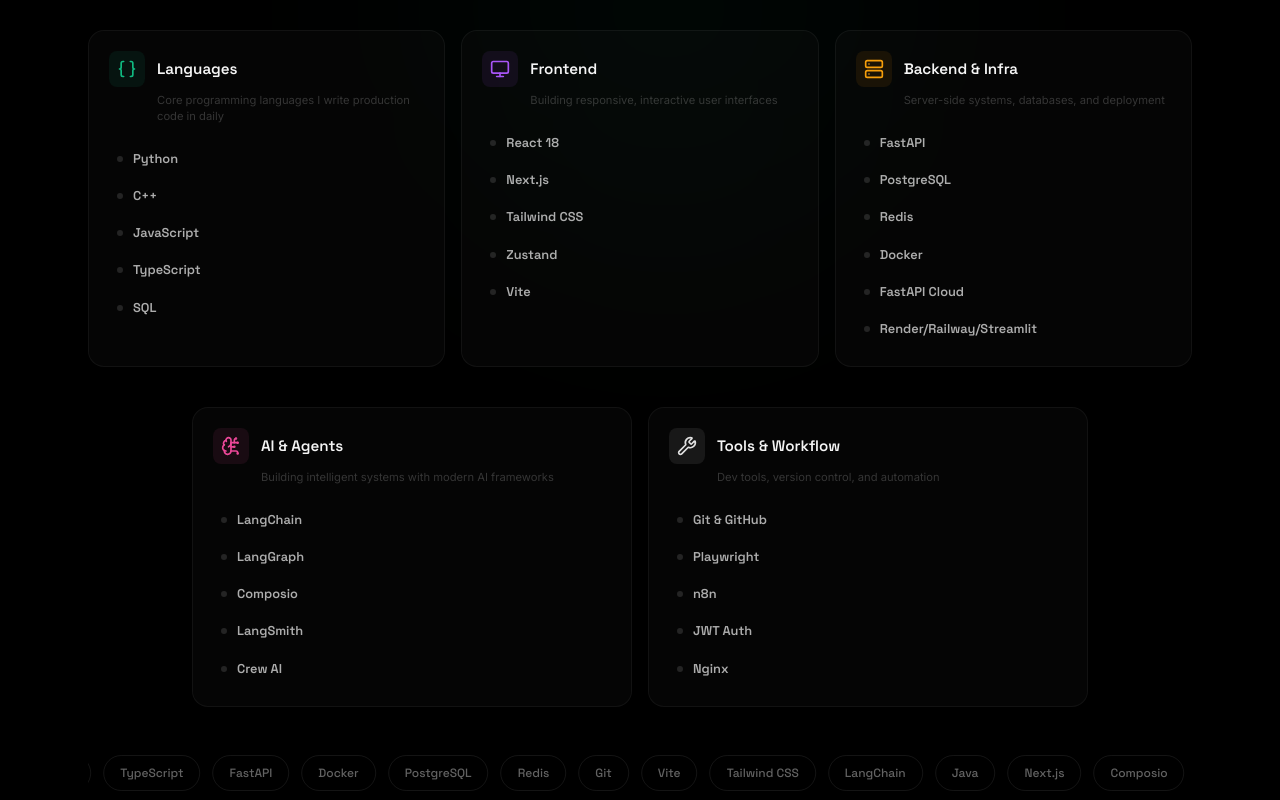
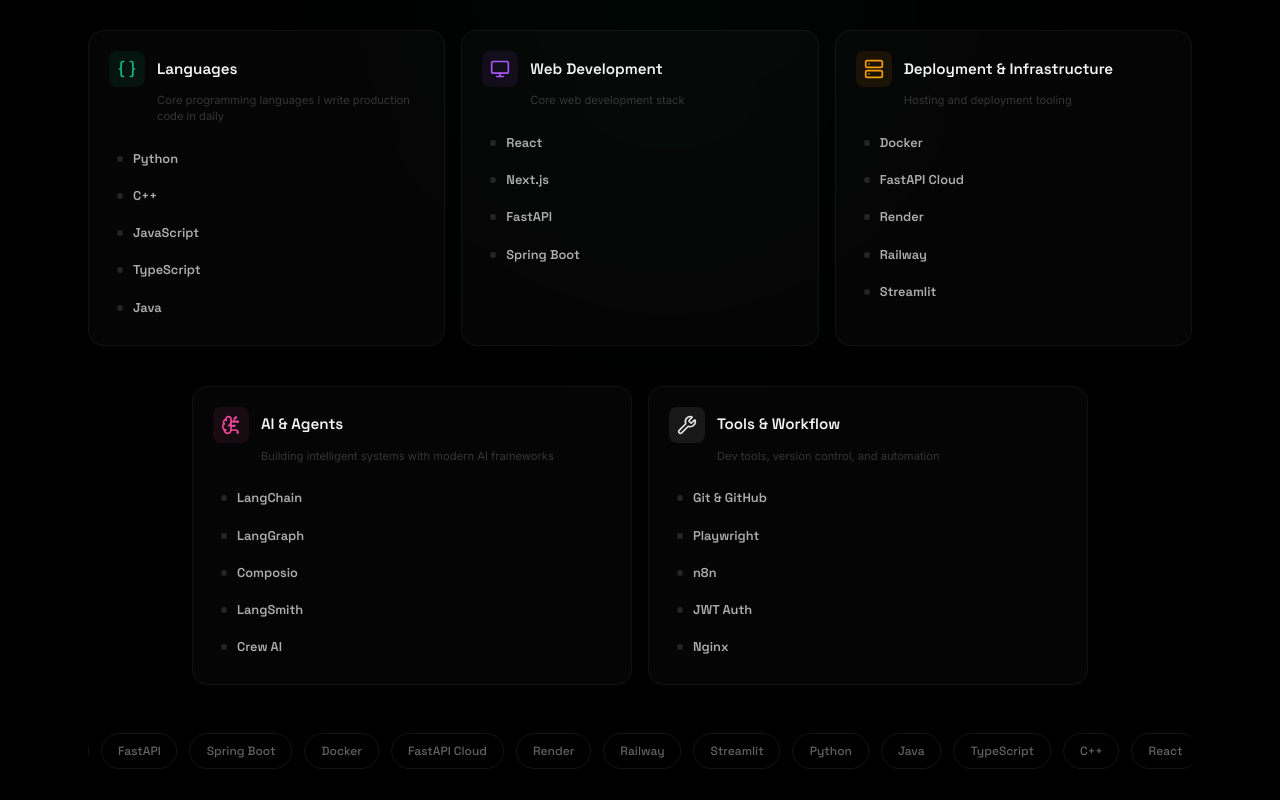
Before and after one commit to neurobyte-x/sooraj_hegde, a Next.js app: page / in a window 1280 px wide. Shown: the part 1900-2700 px from the top of the page. Built offline with nearby package versions, Linux system fonts and the light colour scheme.

Commit message:
Skills Update

```diff
--- a/src/app/layout.tsx
+++ b/src/app/layout.tsx
@@ -1,5 +1,5 @@
 import type { Metadata } from "next";
-// import { Analytics } from "@vercel/analytics/next";
+import { Analytics } from "@vercel/analytics/next";
 import "./globals.css";
 
 export const metadata: Metadata = {
@@ -49,7 +49,7 @@
       </head>
       <body className="antialiased" style={{ fontFamily: "'Inter', sans-serif" }}>
         {children}
-        {/* <Analytics /> */}
+        <Analytics />
       </body>
     </html>
   );
--- a/src/components/Skills.tsx
+++ b/src/components/Skills.tsx
@@ -30,36 +30,34 @@
       { name: "C++", note: "Competitive programming & DSA" },
       { name: "JavaScript", note: "Full-stack web development" },
       { name: "TypeScript", note: "Type-safe React & Node projects" },
-      { name: "SQL", note: "Complex queries, joins, migrations" },
+      { name: "Java", note: "Enterprise Backend Systems" },
     ],
   },
   {
-    id: "frontend",
-    title: "Frontend",
+    id: "web-development",
+    title: "Web Development",
     icon: <Monitor size={20} />,
     color: "#a855f7",
-    description: "Building responsive, interactive user interfaces",
+    description: "Core web development stack",
     skills: [
-      { name: "React 18", note: "Hooks, context, state management" },
-      { name: "Next.js", note: "SSR, API routes, app router" },
-      { name: "Tailwind CSS", note: "Utility-first styling, responsive design" },
-      { name: "Zustand", note: "Lightweight global state management" },
-      { name: "Vite", note: "Build tooling & dev server" },
+      { name: "React", note: "Component-driven UI development" },
+      { name: "Next.js", note: "Full-stack React framework" },
+      { name: "FastAPI", note: "Python backend APIs" },
+      { name: "Spring Boot", note: "Java backend services" },
     ],
   },
   {
     id: "backend",
-    title: "Backend & Infra",
+    title: "Deployment & Infrastructure",
     icon: <Server size={20} />,
     color: "#f59e0b",
-    description: "Server-side systems, databases, and deployment",
+    description: "Hosting and deployment tooling",
     skills: [
-      { name: "FastAPI", note: "Async APIs, middleware, dependency injection" },
-      { name: "PostgreSQL", note: "Neon DB, SQLAlchemy 2.0, Alembic" },
-      { name: "Redis", note: "Caching, session store, rate limiting" },
-      { name: "Docker", note: "Multi-container apps, compose workflows" },
-      { name: "FastAPI Cloud", note: "One Click CLI Deploy" },
-      { name: "Render/Railway/Streamlit", note: "Cloud Deployement" },
+      { name: "Docker", note: "Containerized development and deployment" },
+      { name: "FastAPI Cloud", note: "FastAPI deployment workflow" },
+      { name: "Render", note: "Production hosting platform" },
+      { name: "Railway", note: "App and database deployment" },
+      { name: "Streamlit", note: "Rapid app hosting and demos" },
     ],
   },
   {
@@ -93,10 +91,9 @@
 ];
 
 const marqueeItems = [
-  "React", "Python", "TypeScript", "FastAPI", "Docker",
-  "PostgreSQL", "Redis", "Git", "Vite", "Tailwind CSS",
-  "LangChain", "Java", "Next.js", "Composio",
-  "C++", "Zustand", "SQLAlchemy", "JWT", "n8n", "Playwright",
+  "React", "Next.js", "FastAPI", "Spring Boot", "Docker",
+  "FastAPI Cloud", "Render", "Railway", "Streamlit",
+  "Python", "Java", "TypeScript", "C++",
 ];
 
 function SkillGroupCard({ group, index, isInView }: { group: SkillGroup; index: number; isInView: boolean }) {
```
